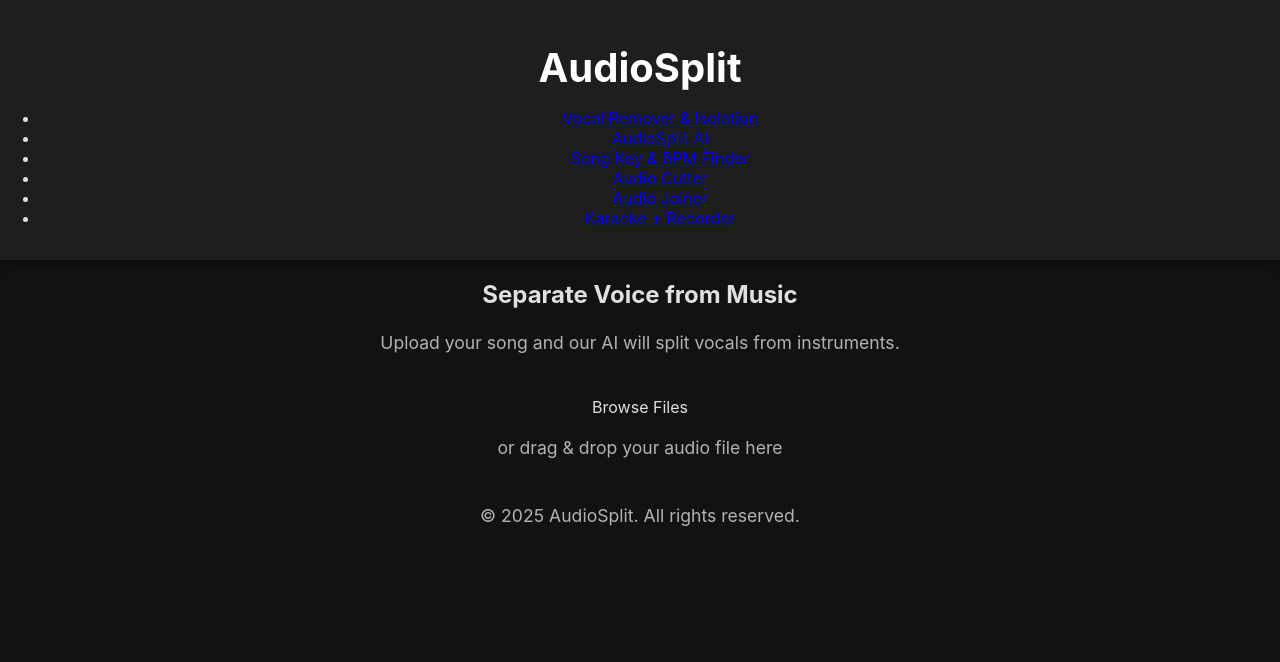
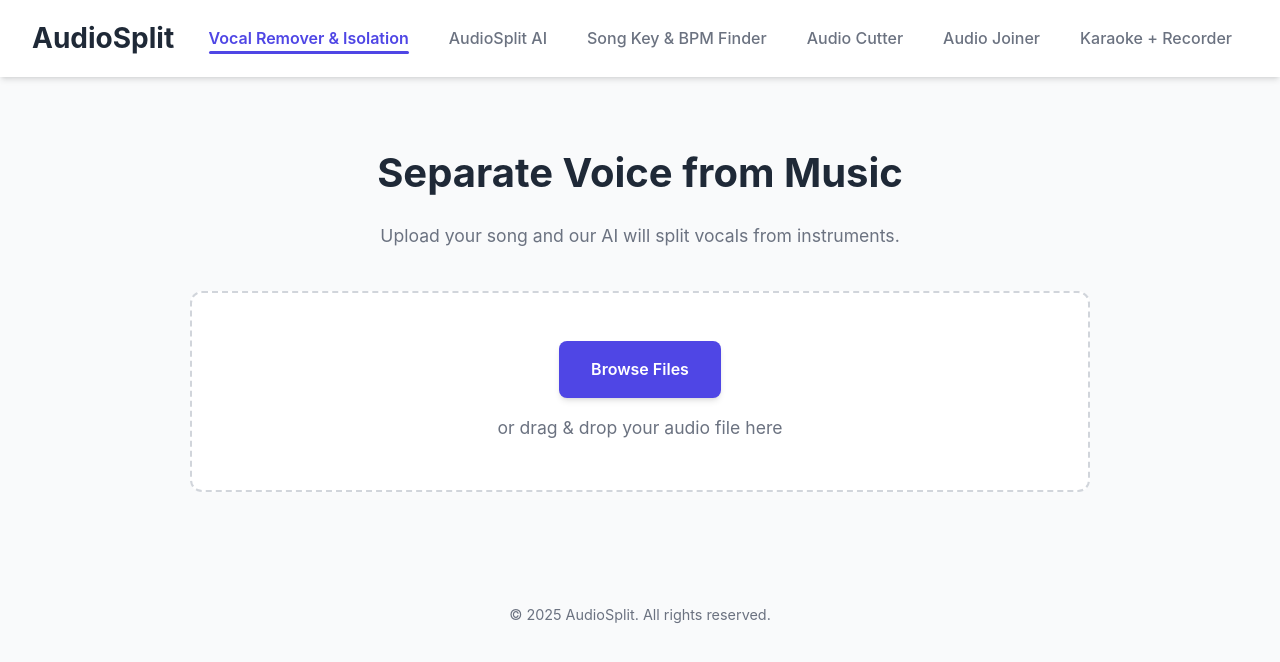
Before and after one commit to xohbeats/audiosplit, a plain HTML site: page index.html in a window 1280 px wide. Drawn offline with Linux system fonts and the light colour scheme.

Commit message:
Update style.css

```diff
--- a/style.css
+++ b/style.css
@@ -1,103 +1,158 @@
 /* style.css */
 
-/* General Body and Font Styles */
+/* --- Google Font Import --- */
+/* For the best result, add this line inside the <head> tag of your HTML file: */
+/* <link href="https://fonts.googleapis.com/css2?family=Inter:wght@400;500;600;700&display=swap" rel="stylesheet"> */
+
+/* --- General Body & Root Variables --- */
+:root {
+  --primary-color: #4f46e5; /* A modern indigo */
+  --primary-hover: #4338ca;
+  --text-dark: #1f2937;
+  --text-light: #6b7280;
+  --background-light: #f9fafb;
+  --border-color: #d1d5db;
+  --white: #ffffff;
+  --shadow: 0 4px 6px -1px rgba(0, 0, 0, 0.1), 0 2px 4px -2px rgba(0, 0, 0, 0.1);
+}
+
 body {
-  font-family: -apple-system, BlinkMacSystemFont, "Segoe UI", Roboto, Oxygen,
-    Ubuntu, Cantarell, "Open Sans", "Helvetica Neue", sans-serif;
-  background-color: #121212; /* Dark background */
-  color: #e0e0e0; /* Light gray text */
+  font-family: "Inter", -apple-system, BlinkMacSystemFont, "Segoe UI", Roboto,
+    Helvetica, Arial, sans-serif;
+  background-color: var(--background-light);
+  color: var(--text-dark);
   margin: 0;
   padding: 0;
-  text-align: center;
+  line-height: 1.6;
 }
 
-/* --- Header and Navigation --- */
+/* --- Header & Navigation --- */
 header {
-  background-color: #1e1e1e; /* Slightly lighter dark shade for the header */
-  padding: 1rem 0;
-  box-shadow: 0 2px 8px rgba(0, 0, 0, 0.5);
+  background-color: var(--white);
+  padding: 1rem 2rem;
+  box-shadow: var(--shadow);
+  display: flex;
+  justify-content: space-between;
+  align-items: center;
+  flex-wrap: wrap; /* Allows items to wrap on smaller screens */
   position: sticky;
   top: 0;
   z-index: 1000;
 }
 
-.navbar ul {
+header h1 {
+  font-size: 1.75rem;
+  color: var(--text-dark);
+  font-weight: 700;
+  margin: 0;
+}
+
+header nav ul {
   list-style-type: none;
   margin: 0;
   padding: 0;
   display: flex;
-  justify-content: center;
-  flex-wrap: wrap; /* Allows nav items to wrap on smaller screens */
-  gap: 1rem;
+  gap: 0.5rem; /* Spacing between nav items */
+  flex-wrap: wrap;
 }
 
-.navbar a {
+header nav a {
   text-decoration: none;
-  color: #e0e0e0;
-  padding: 0.75rem 1.5rem;
+  color: var(--text-light);
+  font-weight: 500;
+  padding: 0.75rem 1rem;
   border-radius: 8px;
-  font-weight: 500;
   transition: background-color 0.3s ease, color 0.3s ease;
+  position: relative;
 }
 
-/* Style for hovered links */
-.navbar a:hover {
-  background-color: #333333;
-  color: #ffffff;
+header nav a:hover {
+  background-color: #f3f4f6; /* A very light gray for hover */
+  color: var(--text-dark);
 }
 
-/* Style for the active page link */
-.navbar a.active {
-  background-color: #007bff; /* Bright blue for the active link */
-  color: #ffffff;
-  font-weight: 700;
+/* Style for the active page link with a subtle underline effect */
+header nav a.active {
+  color: var(--primary-color);
+  font-weight: 600;
 }
 
-/* --- Main Content Area --- */
-.content {
-  padding: 3rem 1.5rem;
-  max-width: 800px;
-  margin: 2rem auto; /* Centers the content block */
+header nav a.active::after {
+  content: "";
+  position: absolute;
+  bottom: 6px; /* Position the line slightly up from the bottom */
+  left: 1rem;
+  right: 1rem;
+  height: 3px;
+  background-color: var(--primary-color);
+  border-radius: 2px;
 }
 
-h1 {
+
+/* --- Main Content Area --- */
+main {
+  max-width: 900px;
+  margin: 4rem auto;
+  padding: 0 2rem;
+  text-align: center;
+}
+
+.upload-section h2 {
   font-size: 2.5rem;
-  color: #ffffff;
+  font-weight: 700;
   margin-bottom: 0.5rem;
 }
 
-p {
+.upload-section p {
   font-size: 1.1rem;
-  color: #b3b3b3; /* Softer gray for paragraph text */
-  line-height: 1.6;
+  color: var(--text-light);
   margin-bottom: 2.5rem;
 }
 
-/* --- File Upload Area --- */
-.upload-area {
-  border: 3px dashed #444444;
+/* --- File Upload Box --- */
+.upload-box {
+  background-color: var(--white);
+  border: 2px dashed var(--border-color);
   border-radius: 12px;
-  padding: 4rem 2rem;
-  cursor: pointer;
+  padding: 3rem;
   transition: border-color 0.3s ease, background-color 0.3s ease;
-  max-width: 600px;
-  margin: 0 auto;
 }
 
-.upload-label {
-  font-size: 1.2rem;
-  font-weight: 600;
-  color: #cccccc;
-  display: block; /* Makes the entire area clickable */
+.upload-box p {
+  margin: 1rem 0 0 0;
+  color: var(--text-light);
 }
 
-/* Hide the default file input button */
-#file-upload {
-  display: none;
+/* Visual feedback for dragging a file over */
+.upload-box.highlight {
+  border-color: var(--primary-color);
+  background-color: #f0f0ff;
 }
 
-/* Visual feedback for dragging a file over the area */
-.upload-area.dragover {
-  border-color: #007bff; /* Highlight with the accent color */
-  background-color: rgba(0, 123, 255, 0.1);
+/* Modern Button Style */
+.upload-btn {
+  display: inline-block;
+  background-color: var(--primary-color);
+  color: var(--white);
+  padding: 1rem 2rem;
+  font-size: 1rem;
+  font-weight: 600;
+  border-radius: 8px;
+  cursor: pointer;
+  transition: background-color 0.3s ease, transform 0.2s ease;
+  box-shadow: var(--shadow);
 }
+
+.upload-btn:hover {
+  background-color: var(--primary-hover);
+  transform: translateY(-2px); /* Slight lift on hover */
+}
+
+/* --- Footer --- */
+footer {
+  text-align: center;
+  padding: 2rem;
+  margin-top: 4rem;
+  color: var(--text-light);
+  font-size: 0.9rem;
+}
```
